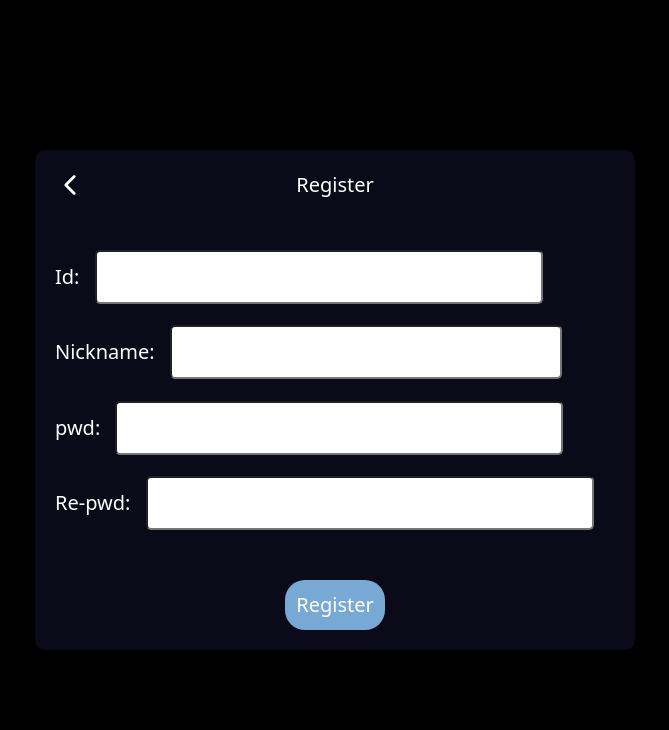
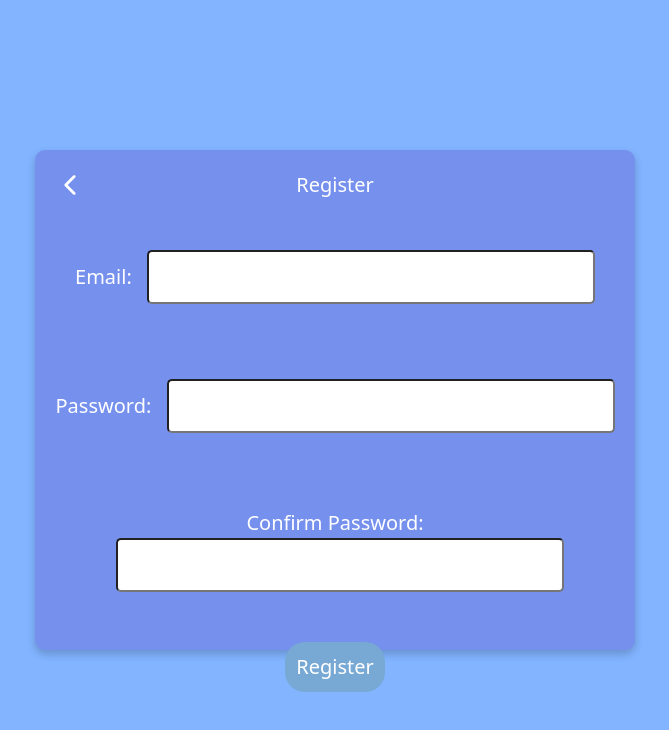
Before and after one commit to Jaeyonging/aboutme, a React (Vite) app: page /register in a window 1280 px wide. Shown: the top 730 px of the page, without its empty margins (305-974 px from the left). Built offline with nearby package versions, Linux system fonts and the light colour scheme.

Commit message:
dropdown

```diff
--- a/src/App.css
+++ b/src/App.css
@@ -29,23 +29,33 @@ div {
     display: flex;
     justify-content: center;
     align-items: center;
+    background-color: rgb(130, 180, 255);
 }
 
 .login-card {
     display: flex;
     flex-direction: column;
-    background-color: rgba(99, 93, 213, 0.109);
+    background-color: rgba(99, 93, 213, 0.418);
     width: 600px;
     height: 500px;
     font-size: 30px;
     box-shadow: 0 4px 8px 0 rgba(0, 0, 0, 0.2);
     border-radius: 10px;
     padding: 20px;
+    text-align: center;
+
 }
 
 .login-password,
 .login-login {
     flex-direction: row;
+}
+
+.login-logininfo {
+    font-size: 15px;
+    color: rgb(70, 21, 21);
+    margin-top: 30px;
+    margin-bottom: 10px;
 }
 
 .login-logo {
@@ -63,11 +73,12 @@ div {
 }
 
 .login-idhint {
-    margin-left: 73px;
+    margin-left: 100px;
     width: 80%;
     font-size: 15px;
     color: rgb(70, 21, 21);
     padding: 7px;
+    text-align: start;
 }
 
 .password {
@@ -83,11 +94,9 @@ div {
     font-size: 20px;
     color: white;
     padding: 10px;
-    align-self: center;
     background-color: rgb(119, 169, 212);
     border-radius: 20px;
     border-style: none;
-    margin-top: 50px;
 }
 
 .login-button:hover {
@@ -356,4 +365,5 @@ div {
     font-size: 30px;
     align-self: center;
     font-weight: bold;
+    margin-bottom: 10px;
 }
--- a/src/App.tsx
+++ b/src/App.tsx
@@ -1,4 +1,4 @@
-import { Suspense, useState } from "react";
+import { Suspense, useEffect, useState } from "react";
 import { Route, Routes } from "react-router-dom";
 import { Home } from "./routes/Home";
 import './App.css'
@@ -13,13 +13,11 @@ import { Blogs } from "./routes/Blogs";
 
 function App() {
   return (
+    <>
       <Suspense fallback={<div>로딩중</div>}>
-      {/* <audio src="../src/assets/bgm.mp3" autoPlay={true} /> */}
-
-
         <Routes>
           <Route path="/" element={<Login></Login>} />
-        <Route path="/home" element={<Home></Home>} />
+          <Route path="/home" element={<Home />} />
           <Route path="/projects" element={<Projects></Projects>} />
           <Route path="/about" element={<About></About>} />
           <Route path="/contact" element={<Contact></Contact>} />
@@ -29,6 +27,7 @@ function App() {
           <Route path="/findPWD" element={<FindPwd></FindPwd>} />
         </Routes>
       </Suspense>
+    </>
   );
 }
 
--- a/src/components/Login.tsx
+++ b/src/components/Login.tsx
@@ -1,40 +1,87 @@
-import React, { useState } from 'react'
+import React, { useEffect, useState } from 'react';
 import { FaUser } from "react-icons/fa";
 import { FaKey } from "react-icons/fa";
 import { Link, useNavigate } from 'react-router-dom';
+import { LoginUser } from '../firebase/firebaseFetch';
 
 export const Login = () => {
-    const navigate = useNavigate()
-    const [loginInfo, setLoginInfo] = useState("id must include @")
-    const [pwrdInfo, setPwdInfo] = useState("pwd must be longer than 15 characters")
-    const [isSuccess, setIsSuccess] = useState(true)
+    const navigate = useNavigate();
+    const [userID, setUserId] = useState("");
+    const [userPwd, setUserPwd] = useState("");
+    const [loginInfo, setLoginInfo] = useState("");
+    const [pwrdInfo, setPwdInfo] = useState("");
+    const [isLogin, setIsLogin] = useState(false);
+    const [userInfo, setUserInfo] = useState("")
+    const [isLoginInfo, setIsLoginInfo] = useState("")
 
-    const loginButton = () => {
-        if (isSuccess) {
-            navigate(`/home`)
+    useEffect(() => {
+        if (isLogin) {
+            navigate('/home');
         }
+    }, [isLogin]);
+
+    const handleUserIdChange = (event: React.ChangeEvent<HTMLInputElement>) => {
+        const value = event.target.value;
+        setUserId(value);
+        if (value.includes('@')) {
+            setLoginInfo("");
+        } else {
+            setLoginInfo("ID: id must include @");
         }
+    };
+
+    const handleUserPwdChange = (event: React.ChangeEvent<HTMLInputElement>) => {
+        const value = event.target.value;
+        setUserPwd(value);
+        if (value.length > 5) {
+            setPwdInfo("");
+        } else {
+            setPwdInfo("PWD: pwd must be longer than 5 characters");
+        }
+    };
+
+    const submitHandle: React.FormEventHandler<HTMLFormElement> = async (event) => {
+        event.preventDefault();
+        setIsLoginInfo("")
+
+        try {
+            const user = await LoginUser(userID, userPwd);
+            console.log('Login successful for user:', user);
+            setIsLogin(true);
+        } catch (error: any) {
+            console.error('Login failed:', error.message);
+            setIsLoginInfo("Failed to login")
+            setIsLogin(false);
+        }
+    };
+
 
     return (
+
         <div className='login-main'>
             <div className='login-card'>
+                <form onSubmit={submitHandle}>
                     <div className='login-login'>
                         <FaUser className='login-logo'></FaUser>
-                    <input className='login' type='email' placeholder='Email'></input>
+                        <input className='login' type='email' placeholder='Email' value={userID} onChange={handleUserIdChange}></input>
                         <div className='login-idhint'>
-                        ID: {" "}{loginInfo}
+                            {loginInfo}
                         </div>
                     </div>
                     <div className='login-password'>
                         <FaKey className='login-logo'></FaKey>
-                    <input className="password" type='password' placeholder='Password'></input>
+                        <input className="password" type='password' placeholder='Password' value={userPwd} onChange={handleUserPwdChange}></input>
                         <div className='login-idhint'>
-                        PWD:{" "}{pwrdInfo}
+                            {pwrdInfo}
                         </div>
                     </div>
-                <button className='login-button' onClick={loginButton}>
+                    <div className='login-logininfo'>
+                        {isLoginInfo}
+                    </div>
+                    <button className='login-button' type='submit'>
                         Login
                     </button>
+                </form>
                 <div className='login-already'>
                     <Link to='register'>
                         New user?
@@ -48,5 +95,5 @@ export const Login = () => {
                 </div>
             </div>
         </div>
-    )
-}
+    );
+};
--- a/src/components/ProgressBar.tsx
+++ b/src/components/ProgressBar.tsx
@@ -36,10 +36,10 @@ export const ProgressBar = ({ title, value, color }: Props) => {
                         {title}
                     </div>
                     <div>
-                        hi
+                        h1
                     </div>
                     <div>
-                        hi
+                        hi2
                     </div>
                     <div>
                         hi
--- a/src/firebase/firebaseFetch.ts
+++ b/src/firebase/firebaseFetch.ts
@@ -1,10 +1,14 @@
 import { db } from '../firebase/firebase';
 import { collection, query, where, getDocs, orderBy } from "firebase/firestore";
 import { Projects } from '../types/example';
+import { getAuth, signInWithEmailAndPassword, createUserWithEmailAndPassword } from 'firebase/auth';
 
 
-const q = query(collection(db, 'projects'), orderBy('date', 'desc')); export async function FetchProjects() {
-    const querySnapshot = await getDocs(q)
+const projectQuery = query(collection(db, 'projects'), orderBy('date', 'desc'));
+
+
+export async function FetchProjects() {
+    const querySnapshot = await getDocs(projectQuery)
     const projectsData: Projects[] = [];
 
     querySnapshot.forEach((doc) => {
@@ -12,3 +16,29 @@ const q = query(collection(db, 'projects'), orderBy('date', 'desc')); export asy
     })
     return projectsData
 }
+
+export async function LoginUser(userId: string, userPwd: string) {
+    const auth = getAuth();
+
+    try {
+        const userCredential = await signInWithEmailAndPassword(auth, userId, userPwd);
+        const user = userCredential.user;
+        console.log('User logged in:', user.uid);
+        return user;
+    } catch (error) {
+        // Handle login error
+        console.error('Login failed:');
+        throw error;
+    }
+}
+
+export async function RegisterUser(email: string, password: string) {
+    const auth = getAuth();
+    try {
+        const userCredential = await createUserWithEmailAndPassword(auth, email, password);
+        const user = userCredential.user;
+        return user;
+    } catch (error) {
+        throw error;
+    }
+};
--- a/src/routes/Home.tsx
+++ b/src/routes/Home.tsx
@@ -15,14 +15,13 @@ import AppleLogo from '../assets/lottie/apple.json'
 import { Skill } from '../components/Skill';
 import FallingStar from '../components/FallingStar';
 
+
 export const Home = () => {
   const [value, setValue] = useState([0, 0, 0, 0, 0, 0, 0])
-
   useEffect(() => {
     const timer = setInterval(() => {
       setValue([80, 50, 40, 60, 80, 10])
     }, 150);
-
     return () => {
       clearInterval(timer);
     };
--- a/src/routes/Login/Register.tsx
+++ b/src/routes/Login/Register.tsx
@@ -1,34 +1,56 @@
-import React from 'react'
+import React, { useState, FormEvent } from 'react';
 import { useNavigate } from 'react-router-dom';
 import { IoIosArrowBack } from "react-icons/io";
-
+import { RegisterUser } from '../../firebase/firebaseFetch';
 
 export const Register = () => {
     const navigate = useNavigate();
+    const [email, setEmail] = useState("");
+    const [password, setPassword] = useState("");
+    const [confirmPassword, setConfirmPassword] = useState("");
+    const [errorMessage, setErrorMessage] = useState("");
+
+    const handleRegister = async (e: FormEvent<HTMLFormElement>) => {
+        e.preventDefault(); // 폼 제출 시 페이지 리로딩 방지
+
+        if (password !== confirmPassword) {
+            setErrorMessage("Passwords do not match");
+            return;
+        }
+
+        try {
+            const user = await RegisterUser(email, password);
+            console.log('Registration successful for user:', user);
+            navigate('/');
+        } catch (error: any) {
+            console.error('Registration failed:', error.message);
+            setErrorMessage(error.message);
+        }
+    }
 
     return (
         <div className='login-main'>
             <div className='login-card'>
-                <IoIosArrowBack className='backbutton' onClick={() => { navigate(`/`) }}></IoIosArrowBack>
+                <IoIosArrowBack className='backbutton' onClick={() => navigate(`/`)} />
                 <div className='register-back'>
                     Register
                 </div>
+                <form className='register-form' onSubmit={handleRegister}>
                     <div className='register-input'>
                         <div>
-                        Id: <input className="register-id" type='email'></input>
+                            Email: <input className="register-id" type='email' value={email} onChange={(e) => setEmail(e.target.value)} />
                         </div>
                         <div>
-                        Nickname: <input className="register-nick"></input>
+                            Password: <input className="register-pwd" type='password' value={password} onChange={(e) => setPassword(e.target.value)} />
                         </div>
                         <div>
-                        pwd: <input className="register-pwd" type='email'></input>
-                    </div>
-                    <div>
-                        Re-pwd: <input className="register-pwd" type='email'></input>
+                            Confirm Password: <input className="register-pwd" type='password' value={confirmPassword} onChange={(e) => setConfirmPassword(e.target.value)} />
                         </div>
                     </div>
-                <button className='register-button'>Register</button>
+                    <button className='register-button' type="submit">Register</button>
+                    {errorMessage && <div className="error-message">{errorMessage}</div>}
+                </form>
             </div>
-        </div >
-    )
-}
+        </div>
+    );
+};
```
Lines whose indentation alone changed are shown as unchanged.
